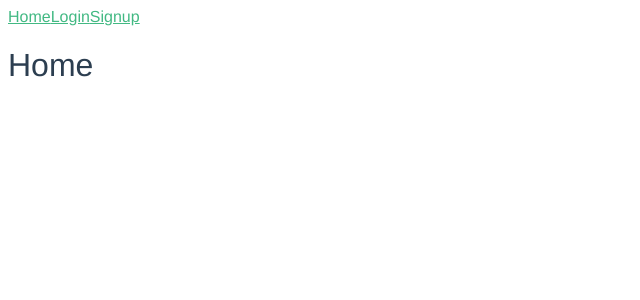
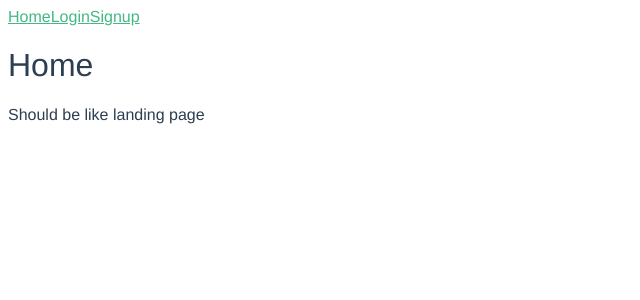
Before and after one commit to onelastjedi/rapme, a Vue app: page / in a window 1280 px wide. Shown: the top 300 px of the page, without its empty margins (0-640 px from the left). Built offline with nearby package versions, Linux system fonts and the light colour scheme.

Commit message:
:art: Added: new branch

```diff
--- a/src/pages/Home.vue
+++ b/src/pages/Home.vue
@@ -1,6 +1,7 @@
 <template>
   <div class="home-page">
     <h1>Home</h1>
+    <p>Should be like landing page</p>
   </div>
 </template>
 
```
